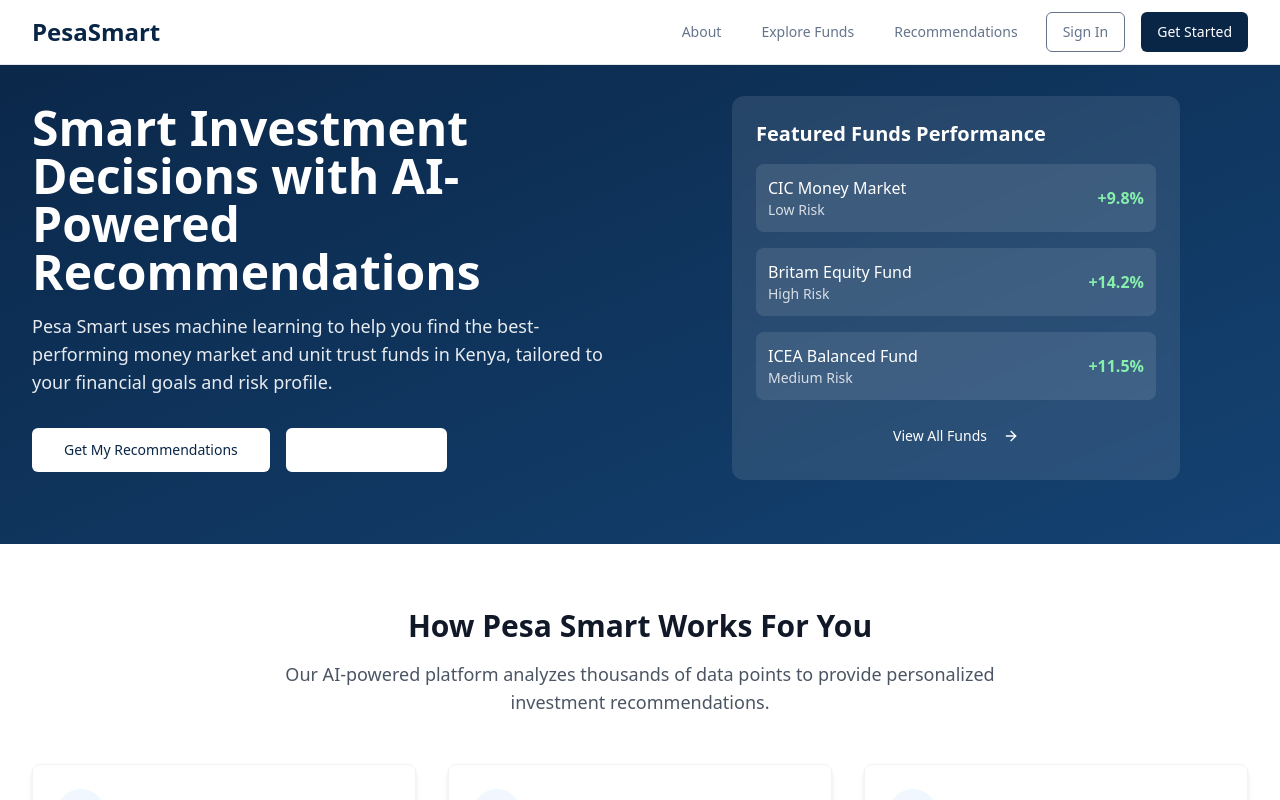
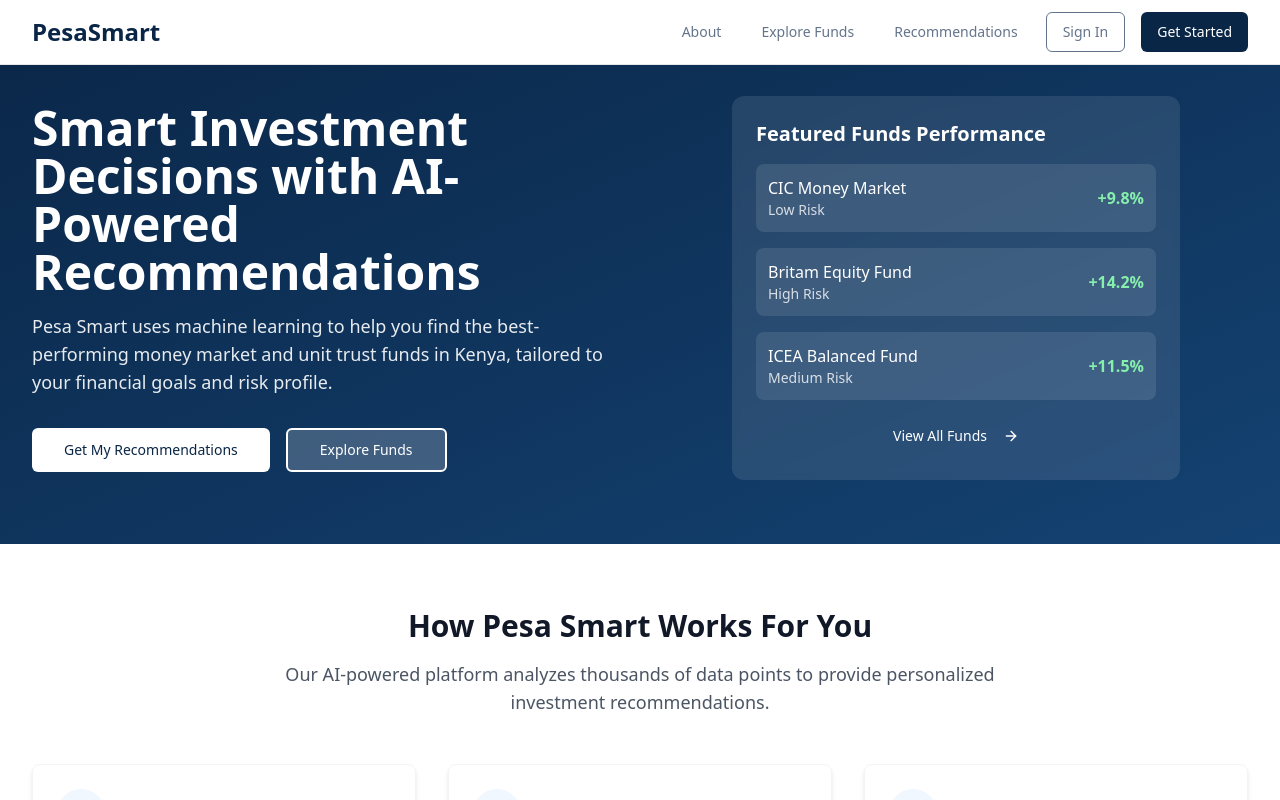
Before and after one commit to e-mutai/pesa-smart-guide, a React (Vite) app: page / in a window 1280 px wide. Shown: the top 800 px of the page. Built offline with nearby package versions, Linux system fonts and the light colour scheme.

Commit message:
Fix Explore Funds button visibility
Adjust styling of the "Explore Funds" button on the homepage to ensure it is visible by default, not just on hover.

```diff
--- a/src/pages/Index.tsx
+++ b/src/pages/Index.tsx
@@ -28,7 +28,7 @@ const Index = () => {
                   <Button asChild size="lg" className="bg-white text-finance-primary hover:bg-gray-100">
                     <Link to="/recommendations">Get My Recommendations</Link>
                   </Button>
-                  <Button asChild variant="outline" size="lg" className="border-white text-white hover:bg-white hover:text-finance-primary font-medium border-2">
+                  <Button asChild variant="outline" size="lg" className="bg-white/20 border-white text-white hover:bg-white hover:text-finance-primary font-medium border-2">
                     <Link to="/funds">Explore Funds</Link>
                   </Button>
                 </div>
```
